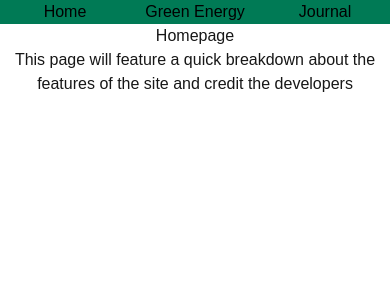
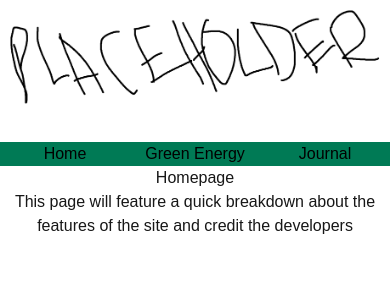
Before and after one commit to awrmurphy/cpan144-group-project, a Next.js app: page / in a window 390 px wide. Shown: the top 300 px of the page. Built offline with nearby package versions, Linux system fonts and the light colour scheme.

Commit message:
added banner component with resizing for mobile and placeholder image

```diff
--- /dev/null
+++ b/components/Banner.tsx
@@ -0,0 +1,11 @@
+export default function Banner() {
+  return (
+    <div className="h-auto w-auto">
+      <img
+        src="/placeholderBanner.png"
+        alt="placeholder"
+        className="h-auto w-fit object-cover"
+      />
+    </div>
+  );
+}
--- a/pages/_app.tsx
+++ b/pages/_app.tsx
@@ -1,10 +1,12 @@
 import "@/styles/globals.css";
 import type { AppProps } from "next/app";
 import NavBar from "@/components/NavBar";
+import Banner from "@/components/Banner";
 
 export default function App({ Component, pageProps }: AppProps) {
   return (
     <div className="flex flex-col text-center">
+      <Banner />
       <NavBar />
       <Component {...pageProps} />
     </div>
```
Also changed, not shown: public/placeholderBanner.png (added).
